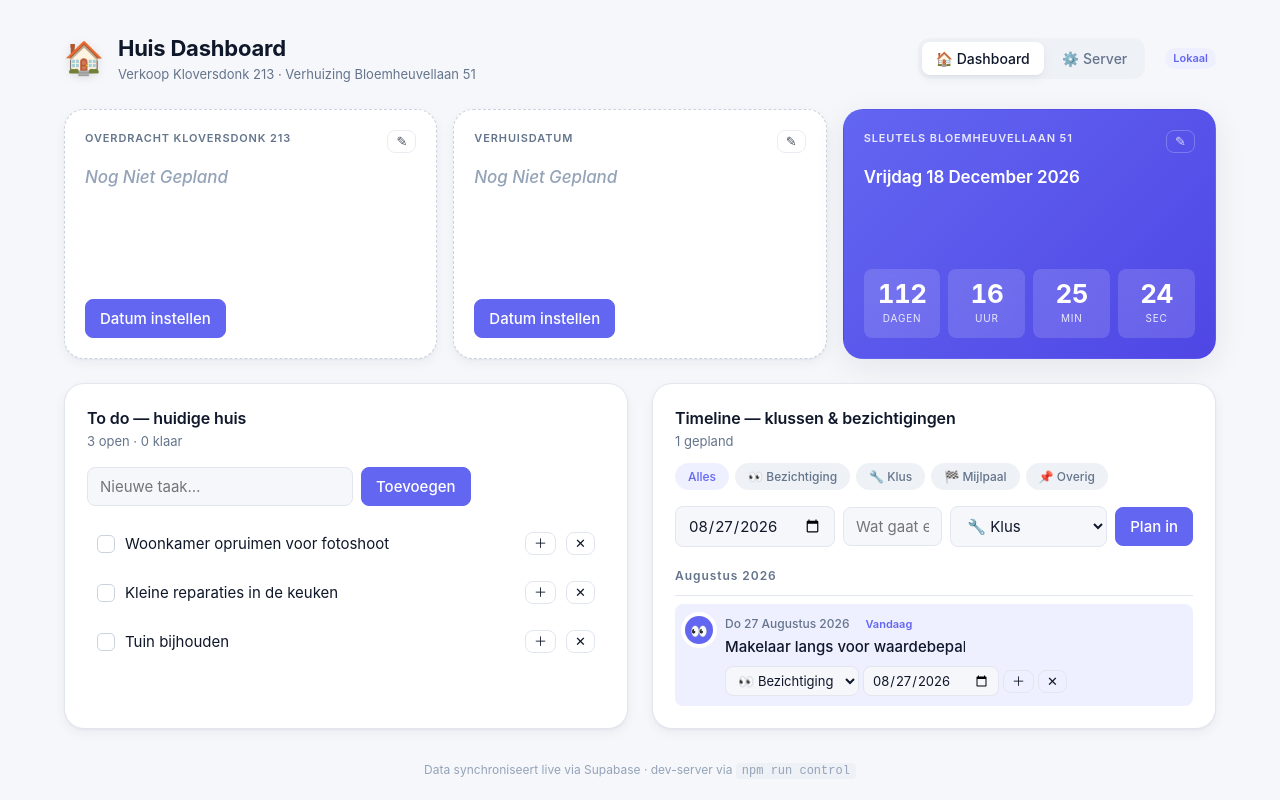
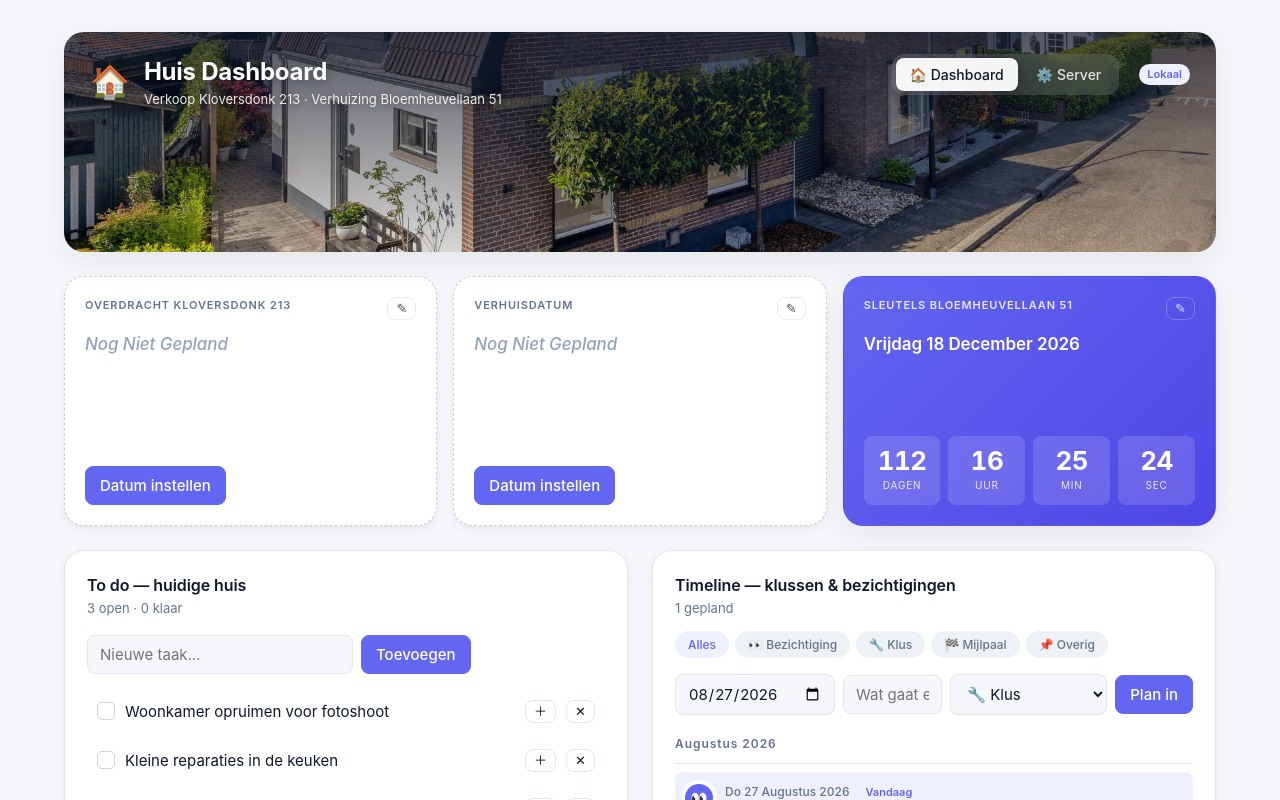
Before and after one commit to tomderoos/verhuis_dashboard, a React (Vite) app: page / in a window 1280 px wide. Shown: the top 800 px of the page. Built offline with nearby package versions, Linux system fonts and the light colour scheme.

Commit message:
Voeg hero header met huisfoto als achtergrond

```diff
--- a/src/App.jsx
+++ b/src/App.jsx
@@ -41,14 +41,23 @@ function Shell() {
     window.location.hash = id;
   };
 
+  const headerImg = `${import.meta.env.BASE_URL}header.jpg`;
+
   return (
     <div className="page">
-      <header className="page-head">
+      <header
+        className="hero"
+        style={{ backgroundImage: `url(${headerImg})` }}
+      >
+        <div className="hero-overlay">
+          <div className="hero-top">
             <div className="brand">
               <span className="brand-icon">🏠</span>
               <div>
                 <div className="brand-title">Huis Dashboard</div>
-            <div className="brand-sub">Verkoop Kloversdonk 213 · Verhuizing Bloemheuvellaan 51</div>
+                <div className="brand-sub">
+                  Verkoop Kloversdonk 213 · Verhuizing Bloemheuvellaan 51
+                </div>
               </div>
             </div>
             <div className="header-right">
@@ -72,10 +81,15 @@ function Shell() {
                     </button>
                   </>
                 ) : state.localMode ? (
-              <span className="pill accent" title="Lokale testmodus — data staat alleen in deze browser">
+                  <span
+                    className="pill accent"
+                    title="Lokale testmodus — data staat alleen in deze browser"
+                  >
                     Lokaal
                   </span>
                 ) : null}
+              </div>
+            </div>
           </div>
         </div>
       </header>
--- a/src/styles.css
+++ b/src/styles.css
@@ -86,10 +86,40 @@ input, select, textarea {
   gap: 24px;
 }
 
-.page-head {
+.hero {
+  position: relative;
+  background-size: cover;
+  background-position: center 55%;
+  border-radius: var(--radius-lg);
+  overflow: hidden;
+  box-shadow: var(--shadow-lg);
+  min-height: 220px;
   display: flex;
-  align-items: center;
+  align-items: flex-start;
+}
+
+.hero-overlay {
+  background: linear-gradient(
+    180deg,
+    rgba(15, 23, 42, 0.72) 0%,
+    rgba(15, 23, 42, 0.45) 45%,
+    rgba(15, 23, 42, 0.15) 100%
+  );
+  width: 100%;
+  height: 100%;
+  min-height: inherit;
+  padding: 22px 26px 90px;
+  color: #fff;
+  display: flex;
+  flex-direction: column;
+}
+
+.hero-top {
+  display: flex;
+  align-items: flex-start;
   justify-content: space-between;
+  gap: 16px;
+  flex-wrap: wrap;
 }
 
 .brand {
@@ -100,18 +130,53 @@ input, select, textarea {
 
 .brand-icon {
   font-size: 32px;
-  filter: drop-shadow(0 2px 4px rgba(0, 0, 0, 0.1));
+  filter: drop-shadow(0 2px 6px rgba(0, 0, 0, 0.35));
 }
 
 .brand-title {
-  font-size: 22px;
+  font-size: 24px;
   font-weight: 700;
   letter-spacing: -0.01em;
+  color: #fff;
+  text-shadow: 0 2px 12px rgba(0, 0, 0, 0.35);
 }
 
 .brand-sub {
-  color: var(--text-muted);
+  color: rgba(255, 255, 255, 0.9);
   font-size: 13px;
+  text-shadow: 0 1px 8px rgba(0, 0, 0, 0.4);
+}
+
+/* Header rechts binnen hero */
+.hero .header-right {
+  color: #fff;
+}
+.hero .top-nav {
+  background: rgba(255, 255, 255, 0.14);
+  backdrop-filter: blur(8px);
+}
+.hero .nav-tab {
+  color: rgba(255, 255, 255, 0.85);
+}
+.hero .nav-tab:hover { color: #fff; }
+.hero .nav-tab.active {
+  background: rgba(255, 255, 255, 0.95);
+  color: var(--text);
+  box-shadow: 0 2px 8px rgba(0, 0, 0, 0.15);
+}
+.hero .user-chip .dim { color: rgba(255, 255, 255, 0.85); }
+.hero .user-chip .btn.ghost {
+  background: rgba(255, 255, 255, 0.14);
+  border-color: rgba(255, 255, 255, 0.28);
+  color: #fff;
+}
+
+@media (max-width: 700px) {
+  .hero-overlay {
+    padding: 16px 18px 40px;
+  }
+  .hero { min-height: 180px; }
+  .brand-title { font-size: 20px; }
 }
 
 .page-foot {
```
Also changed, not shown: public/header.jpg (added). Lines whose indentation alone changed are shown as unchanged.
